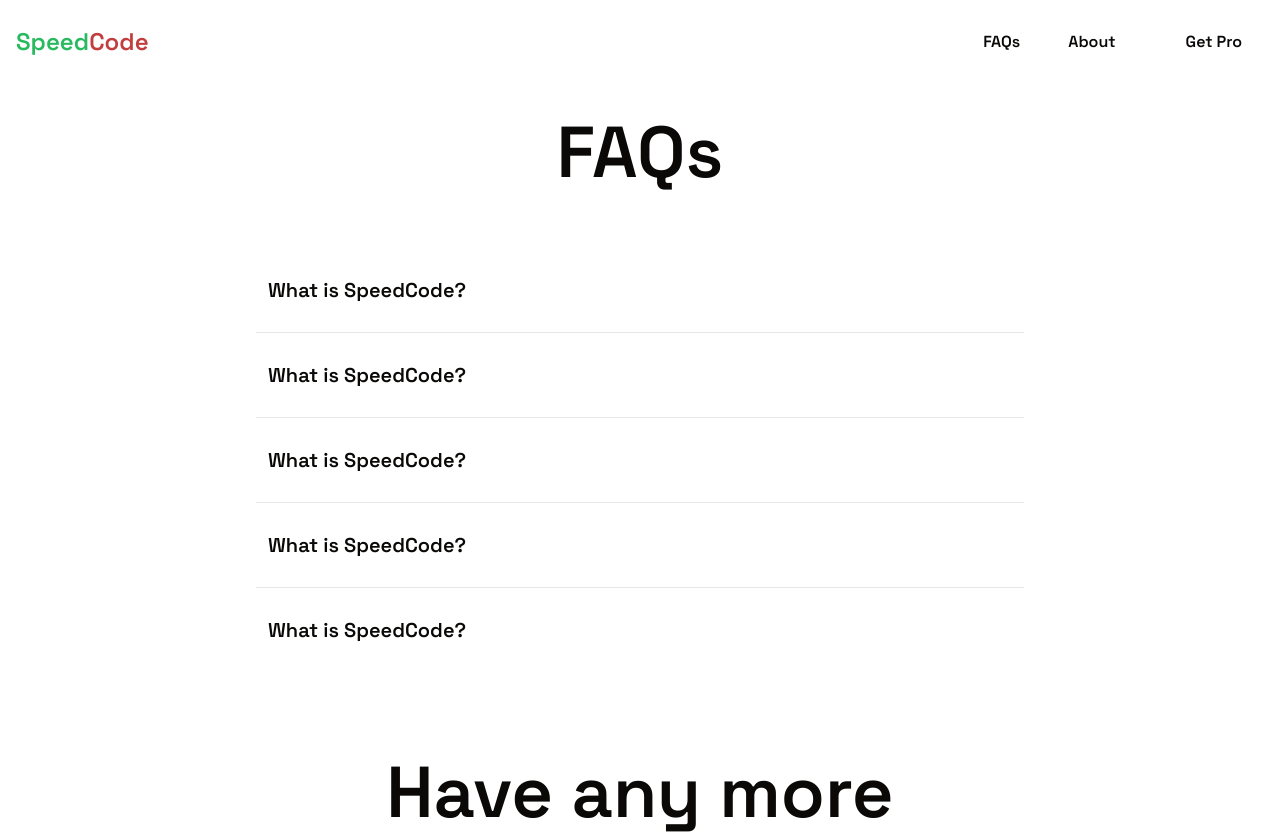
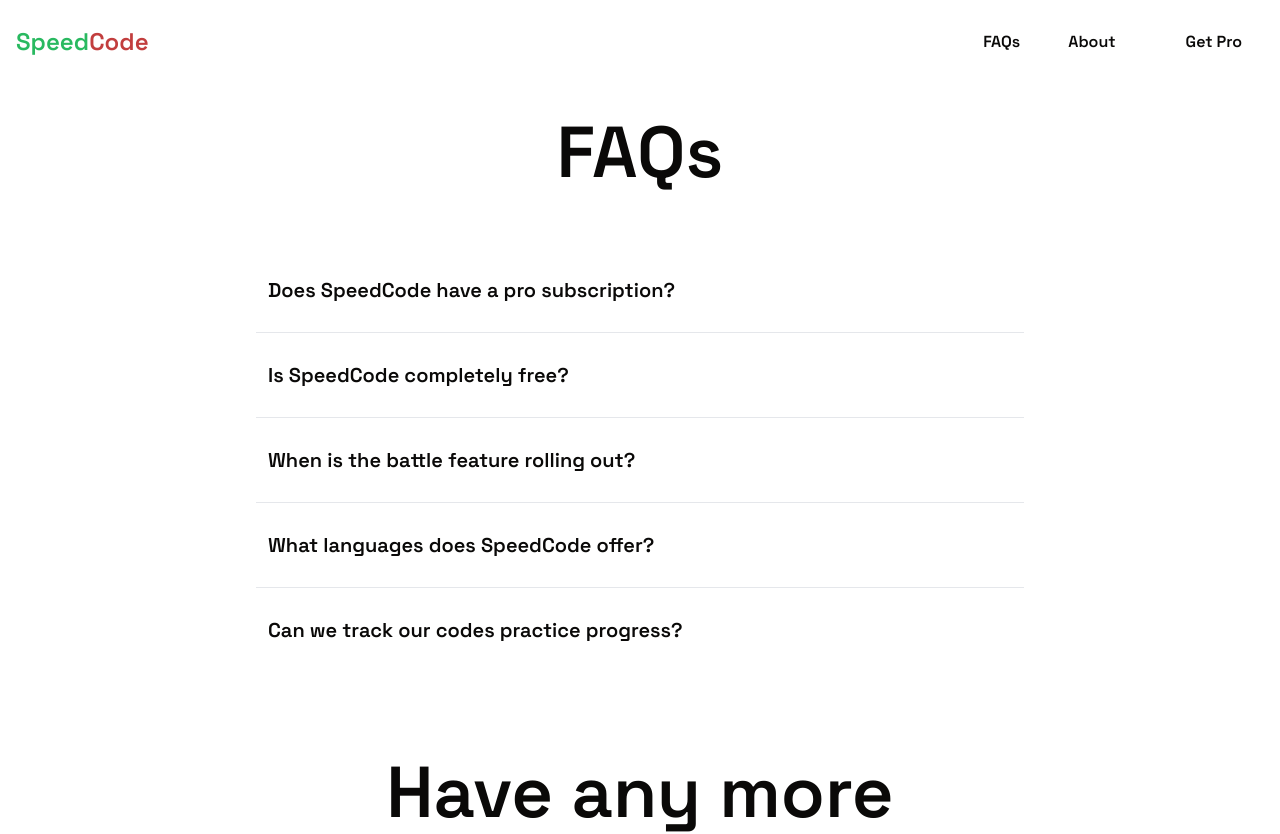
Before and after one commit to dreamandtrycompany/speedcode, a Next.js app: page /faqs in a window 1280 px wide. Shown: the top 834 px of the page. Built offline with nearby package versions, Linux system fonts and the light colour scheme.

Commit message:
footer color and faq qs added

```diff
--- a/app/(components)/FourthSection.jsx
+++ b/app/(components)/FourthSection.jsx
@@ -13,7 +13,7 @@ print(getNow(BUY PRO))`;
   return (
     <section
       data-section="four"
-      className="min-h-screen w-full flex items-center justify-center p-3 sm:p-6 md:p-8 lg:p-12 bg-gradient-to-b from-transparent to-black/20"
+      className="min-h-screen w-full flex items-center justify-center p-3 sm:p-6 md:p-8 lg:p-12 bg-gradient-to-b to-background"
     >
       <div className="w-full max-w-[95vw] md:max-w-[85vw] lg:max-w-[80vw]">
         <div className="relative">
@@ -21,7 +21,7 @@ print(getNow(BUY PRO))`;
           <div className="font-sans absolute -top-6 left-4 text-green-500 opacity-60 text-sm sm:text-base">
             get_pro.py
           </div>
-          <div className="absolute -top-4 right-4 text-white/30 text-xs sm:text-sm">
+          <div className="absolute -top-6 right-6 text-white/30 text-xs sm:text-sm">
             <span className="mr-3">●</span>
             <span className="mr-3">●</span>
             <span>●</span>
@@ -34,7 +34,7 @@ print(getNow(BUY PRO))`;
                        p-6 sm:p-8 md:p-10 lg:p-12
                        rounded-xl
                        overflow-x-auto
-                       bg-black/40 backdrop-blur-md
+                       bg-black backdrop-blur-md
                        transition-all duration-300
                        shadow-2xl
                        border border-white/10
--- a/app/faqs/page.js
+++ b/app/faqs/page.js
@@ -15,11 +15,11 @@ const Page = () => {
   };
 
   const faqItems = [
-    { id: 1, question: 'What is SpeedCode?', answer: 'This is SpeedCode.' },
-    { id: 2, question: 'What is SpeedCode?', answer: 'This is SpeedCode.' },
-    { id: 3, question: 'What is SpeedCode?', answer: 'This is SpeedCode.' },
-    { id: 4, question: 'What is SpeedCode?', answer: 'This is SpeedCode.' },
-    { id: 5, question: 'What is SpeedCode?', answer: 'This is SpeedCode.' },
+    { id: 1, question: 'Does SpeedCode have a pro subscription?', answer: 'Yes, SpeedCode does have a minimal fee pro version.' },
+    { id: 2, question: 'Is SpeedCode completely free?', answer: 'Yes SpeedCode does have a completely free version where you can practice coding and typing without paying any fee to anyone.' },
+    { id: 3, question: 'When is the battle feature rolling out?', answer: 'SpeedCode is working on this feature actively and will be letting users know through an official announcement.' },
+    { id: 4, question: 'What languages does SpeedCode offer?', answer: 'SpeedCode features Python, Java, C++ as the coding languages as of now, more languages are actively being worked upon.' },
+    { id: 5, question: 'Can we track our codes practice progress?', answer: 'Progress tracking is only a feature for the pro version, however you can elevate your coding practice with the free version as well !' },
   ];
 
   return (
```
